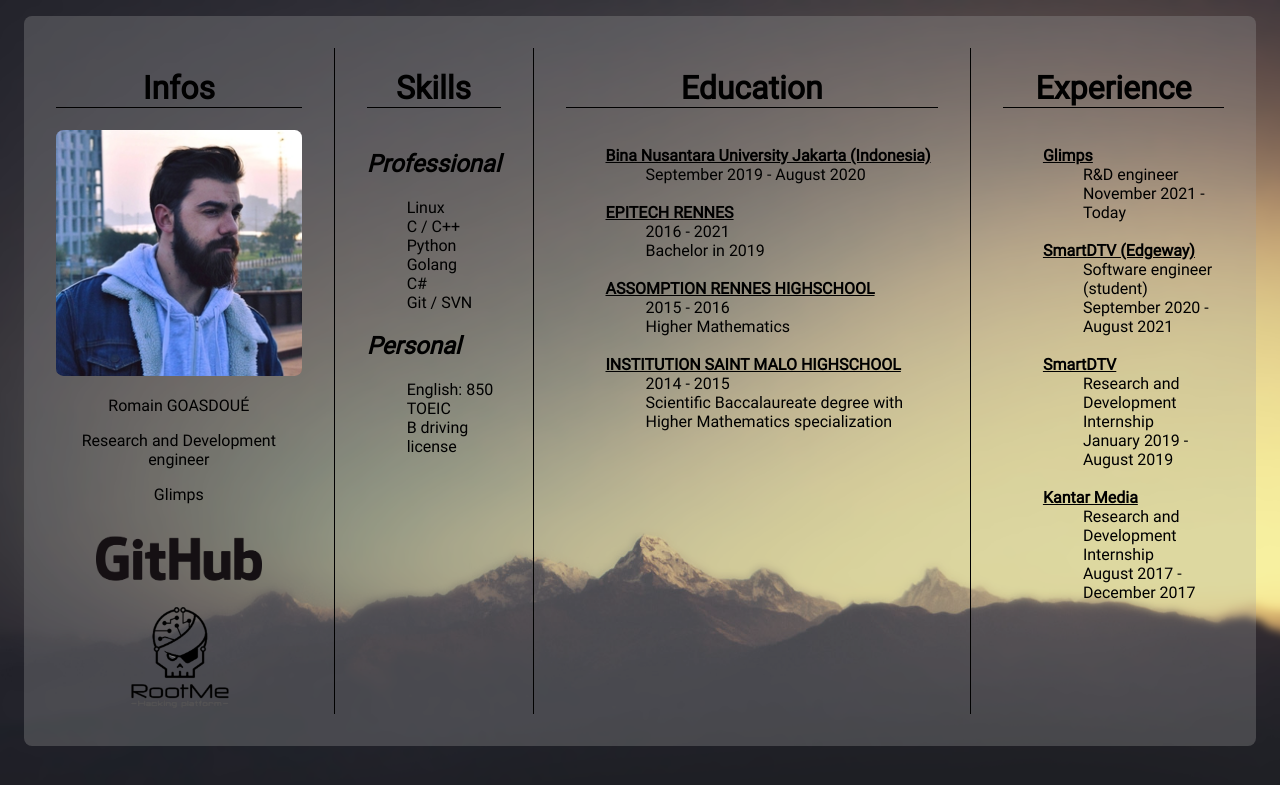
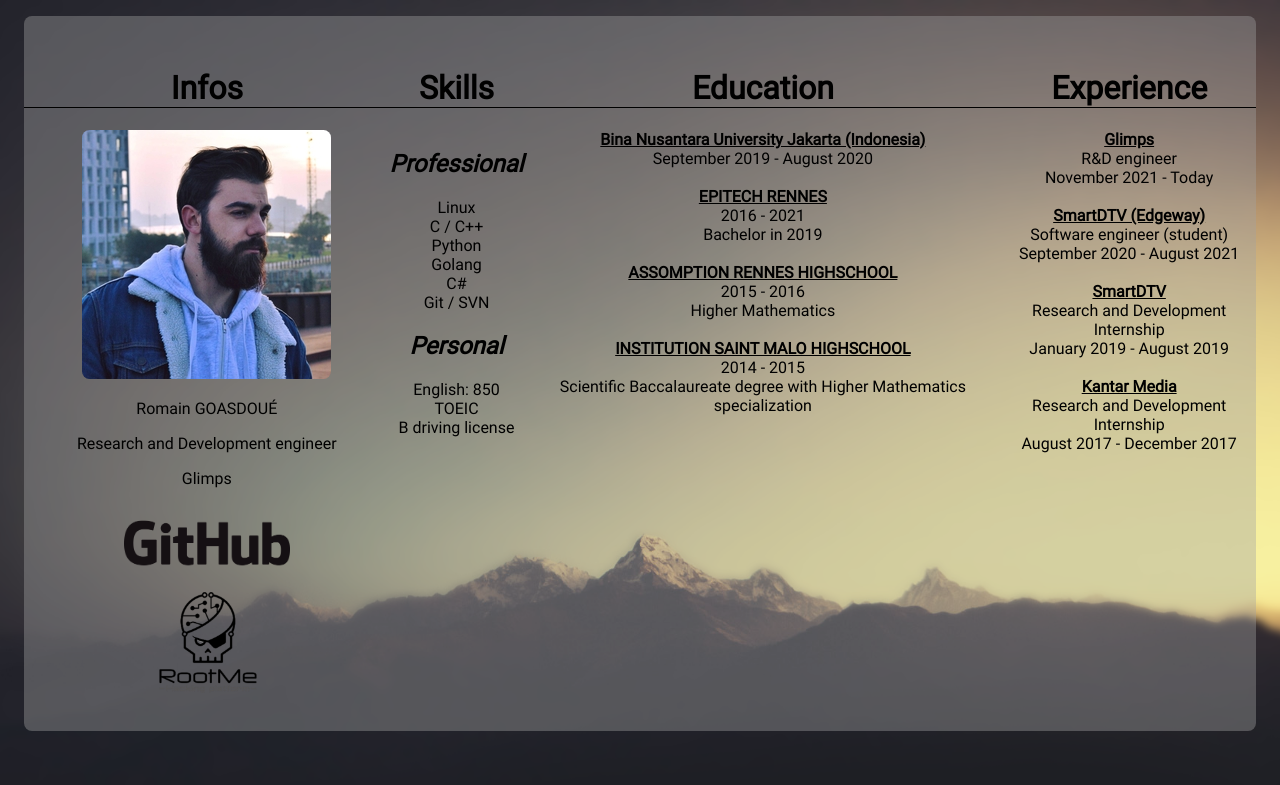
Before and after one commit to RomainGsd/romaingsd.github.io, a PHP site: page /cv/index.html in a window 1280 px wide. Shown: the top 785 px of the page. Run offline with PHP 8.4, Linux system fonts and the light colour scheme.

Commit message:
remove li offset & cv-elem borders + cv text color darker

```diff
--- a/cv/index.html
+++ b/cv/index.html
@@ -11,7 +11,7 @@
 
 <body>
     <div id="cv">
-        <div id="infos">
+        <div class="cv-elem">
             <h1>Infos</h1>
             <nav id="ul_centered">
                 <img id="profile_pic" src="../static/img/profile_pic.jpg" alt="My face, obviously" />
@@ -26,7 +26,7 @@
                 </a>
             </nav>
         </div>
-        <div id="skills">
+        <div class="cv-elem" id="skills">
             <h1>Skills</h1>
             <div>
                 <div>
@@ -49,7 +49,7 @@
                 </div>
             </div>
         </div>
-        <div id="education">
+        <div class="cv-elem" id="education">
             <h1>Education</h1>
             <ul>
                 <li class="bold_li">Bina Nusantara University Jakarta (Indonesia)</li>
@@ -76,7 +76,7 @@
                 </ul>
             </ul>
         </div>
-        <div id="experience">
+        <div class="cv-elem">
             <h1>Experience</h1>
             <ul>
                 <li class="bold_li">Glimps</li>
--- a/static/css/cv.css
+++ b/static/css/cv.css
@@ -16,40 +16,39 @@
     border-radius: 8px;
     text-align: center;
     justify-content: space-around;
-    background-color: rgba(163, 163, 163, 0.3);
+    background-color: rgba(163, 163, 163, 0.4);
     font-family: 'Roboto', serif;
     overflow: auto;
+    color: black;
 }
 
 @media only screen and (min-width: 768px) {
     #cv {
         display: flex;
         flex-direction: row;
+        justify-content: space-evenly;
     }
-    #infos,
-    #skills,
-    #education,
-    #experience {
+    .cv-elem {
         margin: 2em 0;
         text-align: center;
     }
-    #skills {
+    /* #skills {
         border-style: solid;
         border-width: 0 0 0 1px;
     }
     #education {
         border-style: solid;
         border-width: 0 1px;
-    }
+    } */
 }
 
-#infos,
-#skills,
-#education,
-#experience {
+.cv-elem {
     display: flex;
     flex-direction: column;
-    padding: 0 2em;
+}
+
+.cv-elem ul, .cv-elem h2 {
+    text-align: center;
 }
 
 #profile_pic {
@@ -89,4 +88,6 @@
 ul {
     text-align: left;
     list-style: none;
+    margin: 0;
+    padding: 0;
 }
```
